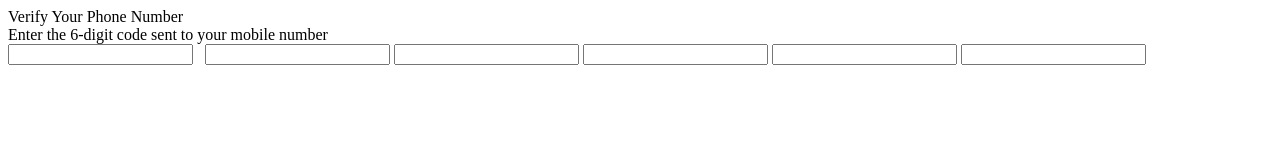
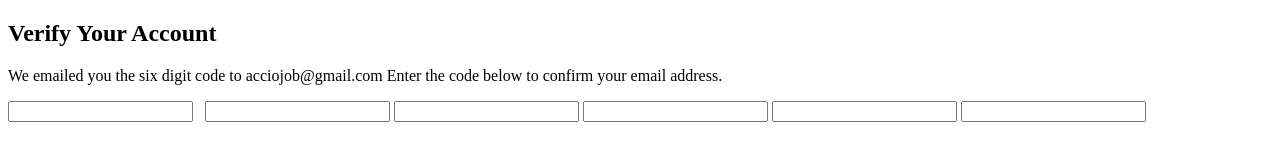
Before and after one commit to acciojob/OTP-riyazgithubavailable, a website: page main.html in a window 1280 px wide. Drawn offline with Linux system fonts and the light colour scheme.

Commit message:
created a submission

```diff
--- a/main.html
+++ b/main.html
@@ -8,8 +8,8 @@
 
 <body>
 	<!-- the entire body must be written by student -->
-	<div id="verification_heading">Verify Your Phone Number</div>
-<div id="verification_subtext">Enter the 6-digit code sent to your mobile number</div>
+	<h2 id="verification_heading">Verify Your Account</h2>
+<p id="verification_subtext">We emailed you the six digit code to acciojob@gmail.com Enter the code below to confirm your email address.</p>
 <div class="code-container">
   <input type="text" class="code" maxlength="1">
 
```
